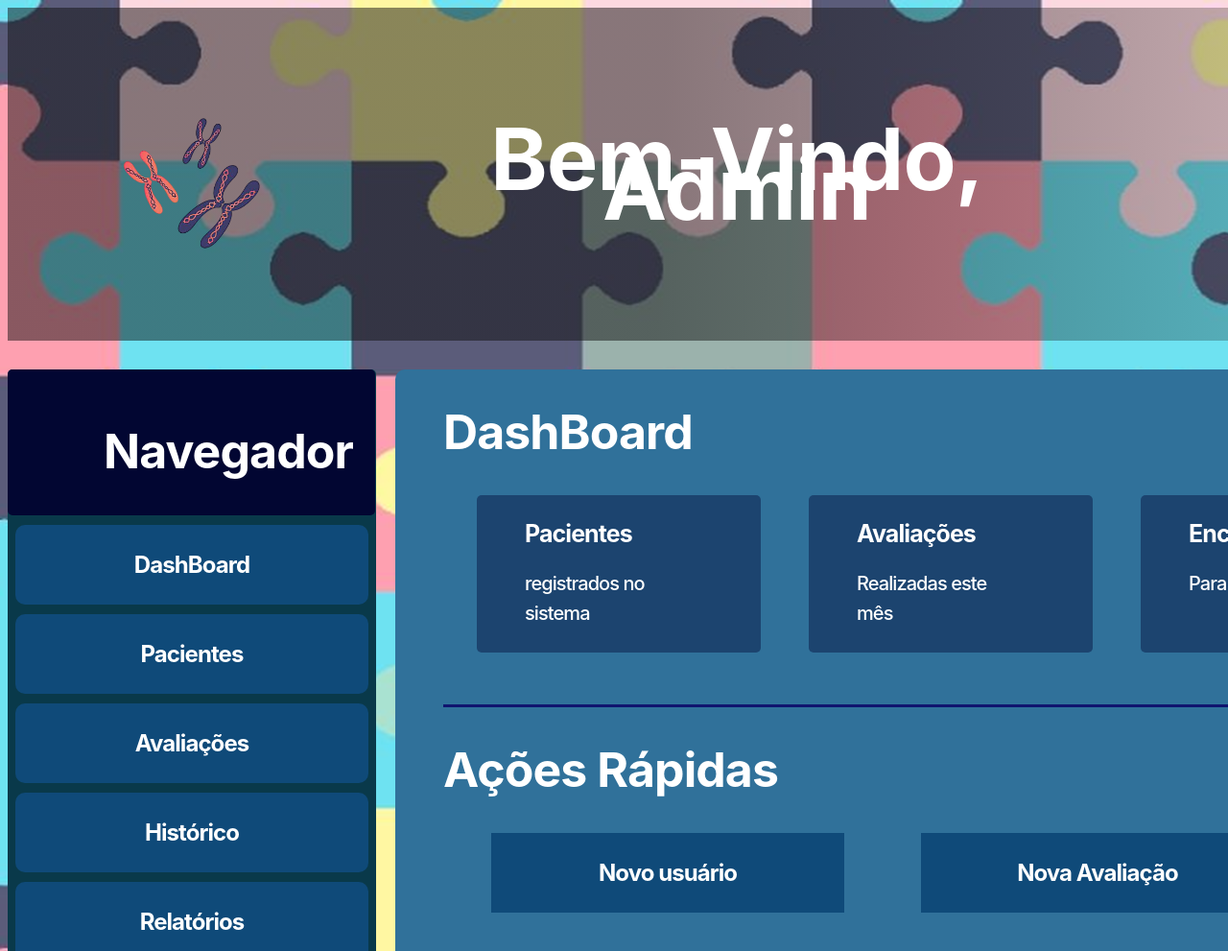
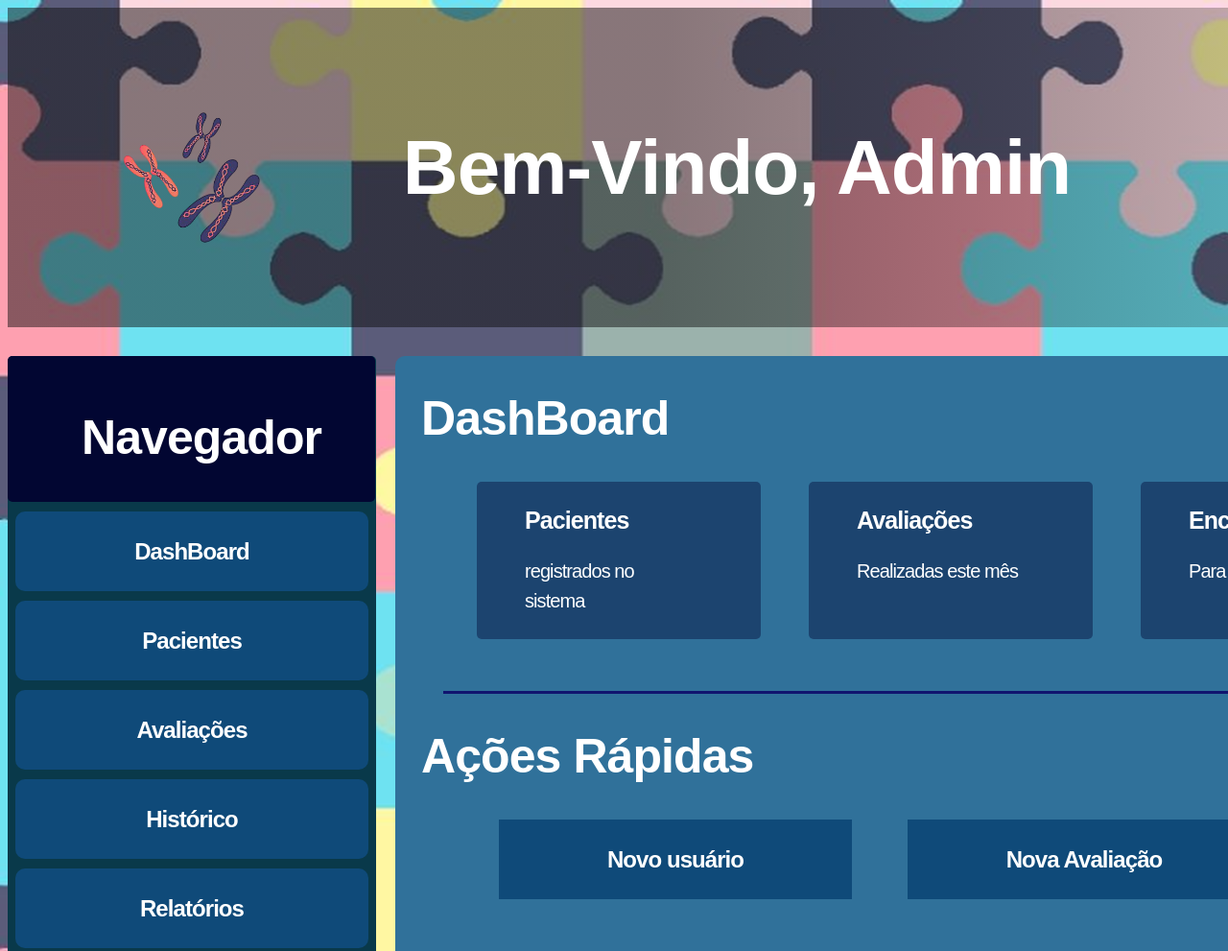
Before and after one commit to gabamaral13/extension-pucpr, a plain HTML site: page frontend/html/paginas medico/dashboard_medico.html in a window 1280 px wide. Shown: the top 991 px of the page at 96% size. Drawn offline with Linux system fonts and the light colour scheme.

Commit message:
atualização - CSS

```diff
--- a/frontend/css/loginstyle.css
+++ b/frontend/css/loginstyle.css
@@ -25,6 +25,7 @@ h1 {
   justify-content: flex-end;
   align-items: center;
   flex-shrink: 0;
+  font-family: Arial, Helvetica, sans-serif;
 }
 
 button {
@@ -36,7 +37,7 @@ button {
 
   color: #fff;
   text-align: center;
-  font-family: Inter;
+  font-family: Arial, Helvetica, sans-serif;
   font-size: 31px;
   font-style: normal;
   font-weight: 700;
@@ -97,7 +98,7 @@ button {
 
   color: black;
   text-align: center;
-  font-family: Inter;
+  font-family: Arial, Helvetica, sans-serif;
   font-size: 20px;
   font-style: normal;
   font-weight: 700;
@@ -116,7 +117,7 @@ button {
 
   color: #000000;
   text-align: center;
-  font-family: Inter;
+  font-family: Arial, Helvetica, sans-serif;
   font-size: 64px;
   font-style: normal;
   font-weight: 700;
--- a/frontend/css/paginas medico/avaliacao_medico.css
+++ b/frontend/css/paginas medico/avaliacao_medico.css
@@ -16,8 +16,8 @@ h1 {
 
   color: #fff;
   text-align: center;
-  font-family: Inter;
-  font-size: 90px;
+  font-family: Arial, Helvetica, sans-serif;
+  font-size: 80px;
   font-style: normal;
   font-weight: 700;
   line-height: 31.01px; /* 129.208% */
@@ -26,7 +26,7 @@ h1 {
 
 h3 {
   color: #fff;
-  font-family: Inter;
+  font-family: Arial, Helvetica, sans-serif;
   font-size: 50px;
   font-style: normal;
   font-weight: 700;
@@ -40,7 +40,7 @@ h3 {
 h5 {
   height: 10px;
   color: #fff;
-  font-family: Inter;
+  font-family: Arial, Helvetica, sans-serif;
   font-size: 25px;
   font-style: normal;
   font-weight: 700;
@@ -64,7 +64,7 @@ a {
 
 p {
   color: #fff;
-  font-family: Inter;
+  font-family: Arial, Helvetica, sans-serif;
   font-size: 20px;
   font-style: normal;
   font-weight: 500;
@@ -127,7 +127,7 @@ p {
   cursor: pointer;
 
   color: #fff;
-  font-family: Inter;
+  font-family: Arial, Helvetica, sans-serif;
   font-size: 24px;
   font-style: normal;
   font-weight: 700;
--- a/frontend/css/paginas medico/cadastrouser.css
+++ b/frontend/css/paginas medico/cadastrouser.css
@@ -26,11 +26,12 @@ h1 {
   align-items: center;
   flex-shrink: 0;
   margin-left: 167px;
+  font-family: Arial, Helvetica, sans-serif;
 }
 
 h5 {
   color: #000;
-  font-family: Inter;
+  font-family: Arial, Helvetica, sans-serif;
   font-size: 20px;
   font-style: normal;
   font-weight: 700;
@@ -49,7 +50,7 @@ button {
 
   color: #fff;
   text-align: center;
-  font-family: Inter;
+  font-family: Arial, Helvetica, sans-serif;
   font-size: 31px;
   font-style: normal;
   font-weight: 700;
@@ -61,7 +62,7 @@ button {
   outline: none;
 }
 
-.botao_cadastro {
+.botao_cadastrar {
   display: flex;
   width: 258.83px;
   height: 104px;
@@ -76,7 +77,7 @@ button {
   cursor: pointer;
 }
 
-.botao_cadastro:hover {
+.botao_cadastrar:hover {
   background: rgb(8, 102, 102);
 }
 
@@ -108,7 +109,7 @@ button {
 
   color: black;
   text-align: center;
-  font-family: Inter;
+  font-family: Arial, Helvetica, sans-serif;
   font-size: 17px;
   font-style: normal;
   font-weight: 700;
@@ -127,7 +128,7 @@ button {
 
   color: #000000;
   text-align: center;
-  font-family: Inter;
+  font-family: Arial, Helvetica, sans-serif;
   font-size: 64px;
   font-style: normal;
   font-weight: 700;
--- a/frontend/css/paginas medico/dashboard_medico.css
+++ b/frontend/css/paginas medico/dashboard_medico.css
@@ -27,8 +27,8 @@ h1 {
 
   color: #fff;
   text-align: center;
-  font-family: Inter;
-  font-size: 90px;
+  font-family: Arial, Helvetica, sans-serif;
+  font-size: 80px;
   font-style: normal;
   font-weight: 700;
   line-height: 31.01px; /* 129.208% */
@@ -37,20 +37,20 @@ h1 {
 
 h3 {
   color: #fff;
-  font-family: Inter;
+  font-family: Arial, Helvetica, sans-serif;
   font-size: 50px;
   font-style: normal;
   font-weight: 700;
   line-height: 31.01px; /* 129.208% */
   letter-spacing: -0.93px;
   padding-right: 1000px;
-  margin-left: 50px;
+  margin-left: 27px;
 }
 
 h5 {
   height: 10px;
   color: #fff;
-  font-family: Inter;
+  font-family: Arial, Helvetica, sans-serif;
   font-size: 25px;
   font-style: normal;
   font-weight: 700;
@@ -73,7 +73,7 @@ a {
 
 p {
   color: #fff;
-  font-family: Inter;
+  font-family: Arial, Helvetica, sans-serif;
   font-size: 20px;
   font-style: normal;
   font-weight: 500;
@@ -138,7 +138,7 @@ p {
   cursor: pointer;
 
   color: #fff;
-  font-family: Inter;
+  font-family: Arial, Helvetica, sans-serif;
   font-size: 24px;
   font-style: normal;
   font-weight: 700;
@@ -228,13 +228,18 @@ p {
 
   color: #fff;
   text-align: center;
-  font-family: Inter;
+  font-family: Arial, Helvetica, sans-serif;
   font-size: 24px;
   font-style: normal;
   font-weight: 700;
   line-height: 31.01px; /* 129.208% */
   letter-spacing: -0.93px;
   margin-left: 50px;
+  cursor: pointer;
+}
+
+.novo_user:hover {
+  background: #10146f;
 }
 
 .nova_avaliacao {
@@ -247,13 +252,18 @@ p {
 
   color: #fff;
   text-align: center;
-  font-family: Inter;
+  font-family: Arial, Helvetica, sans-serif;
   font-size: 24px;
   font-style: normal;
   font-weight: 700;
   line-height: 31.01px; /* 129.208% */
   letter-spacing: -0.93px;
-  margin-left: 80px;
+  margin-left: 100px;
+  cursor: pointer;
+}
+
+.nova_avaliacao:hover {
+  background: #10146f;
 }
 
 .novo_relatorio {
@@ -266,13 +276,18 @@ p {
 
   color: #fff;
   text-align: center;
-  font-family: Inter;
+  font-family: Arial, Helvetica, sans-serif;
   font-size: 24px;
   font-style: normal;
   font-weight: 700;
   line-height: 31.01px; /* 129.208% */
   letter-spacing: -0.93px;
-  margin-left: 80px;
+  margin-left: 170px;
+  cursor: pointer;
+}
+
+.novo_relatorio:hover {
+  background: #10146f;
 }
 
 .sistema {
--- a/frontend/css/paginas medico/historico_medico.css
+++ b/frontend/css/paginas medico/historico_medico.css
@@ -27,8 +27,8 @@ h1 {
 
   color: #fff;
   text-align: center;
-  font-family: Inter;
-  font-size: 90px;
+  font-family: Arial, Helvetica, sans-serif;
+  font-size: 80px;
   font-style: normal;
   font-weight: 700;
   line-height: 31.01px; /* 129.208% */
@@ -37,7 +37,7 @@ h1 {
 
 h3 {
   color: #fff;
-  font-family: Inter;
+  font-family: Arial, Helvetica, sans-serif;
   font-size: 50px;
   font-style: normal;
   font-weight: 700;
@@ -50,7 +50,7 @@ h3 {
 h5 {
   height: 10px;
   color: #fff;
-  font-family: Inter;
+  font-family: Arial, Helvetica, sans-serif;
   font-size: 25px;
   font-style: normal;
   font-weight: 700;
@@ -74,7 +74,7 @@ a {
 
 p {
   color: #fff;
-  font-family: Inter;
+  font-family: Arial, Helvetica, sans-serif;
   font-size: 20px;
   font-style: normal;
   font-weight: 500;
@@ -94,7 +94,7 @@ button {
 
   color: #fff;
   text-align: center;
-  font-family: Inter;
+  font-family: Arial, Helvetica, sans-serif;
   font-size: 31px;
   font-style: normal;
   font-weight: 700;
@@ -169,7 +169,7 @@ button {
   cursor: pointer;
 
   color: #fff;
-  font-family: Inter;
+  font-family: Arial, Helvetica, sans-serif;
   font-size: 24px;
   font-style: normal;
   font-weight: 700;
--- a/frontend/css/paginas medico/pacientes_medico.css
+++ b/frontend/css/paginas medico/pacientes_medico.css
@@ -16,8 +16,8 @@ h1 {
 
   color: #fff;
   text-align: center;
-  font-family: Inter;
-  font-size: 90px;
+  font-family: Arial, Helvetica, sans-serif;
+  font-size: 80px;
   font-style: normal;
   font-weight: 700;
   line-height: 31.01px; /* 129.208% */
@@ -26,7 +26,7 @@ h1 {
 
 h3 {
   color: #fff;
-  font-family: Inter;
+  font-family: Arial, Helvetica, sans-serif;
   font-size: 50px;
   font-style: normal;
   font-weight: 700;
@@ -40,7 +40,7 @@ h3 {
 h5 {
   height: 10px;
   color: #fff;
-  font-family: Inter;
+  font-family: Arial, Helvetica, sans-serif;
   font-size: 25px;
   font-style: normal;
   font-weight: 700;
@@ -64,7 +64,7 @@ a {
 
 p {
   color: #fff;
-  font-family: Inter;
+  font-family: Arial, Helvetica, sans-serif;
   font-size: 20px;
   font-style: normal;
   font-weight: 500;
@@ -127,7 +127,7 @@ p {
   cursor: pointer;
 
   color: #fff;
-  font-family: Inter;
+  font-family: Arial, Helvetica, sans-serif;
   font-size: 24px;
   font-style: normal;
   font-weight: 700;
--- a/frontend/css/paginas medico/relatorios_medico.css
+++ b/frontend/css/paginas medico/relatorios_medico.css
@@ -16,8 +16,8 @@ h1 {
 
   color: #fff;
   text-align: center;
-  font-family: Inter;
-  font-size: 90px;
+  font-family: Arial, Helvetica, sans-serif;
+  font-size: 80px;
   font-style: normal;
   font-weight: 700;
   line-height: 31.01px; /* 129.208% */
@@ -26,7 +26,7 @@ h1 {
 
 h3 {
   color: #fff;
-  font-family: Inter;
+  font-family: Arial, Helvetica, sans-serif;
   font-size: 50px;
   font-style: normal;
   font-weight: 700;
@@ -39,7 +39,7 @@ h3 {
 h5 {
   height: 10px;
   color: #fff;
-  font-family: Inter;
+  font-family: Arial, Helvetica, sans-serif;
   font-size: 25px;
   font-style: normal;
   font-weight: 700;
@@ -64,7 +64,7 @@ a {
 
 p {
   color: #fff;
-  font-family: Inter;
+  font-family: Arial, Helvetica, sans-serif;
   font-size: 20px;
   font-style: normal;
   font-weight: 500;
@@ -84,7 +84,7 @@ button {
 
   color: #fff;
   text-align: center;
-  font-family: Inter;
+  font-family: Arial, Helvetica, sans-serif;
   font-size: 31px;
   font-style: normal;
   font-weight: 700;
@@ -158,7 +158,7 @@ button {
   cursor: pointer;
 
   color: #fff;
-  font-family: Inter;
+  font-family: Arial, Helvetica, sans-serif;
   font-size: 24px;
   font-style: normal;
   font-weight: 700;
--- a/frontend/css/paginas medico/usuarios_medico.css
+++ b/frontend/css/paginas medico/usuarios_medico.css
@@ -16,8 +16,8 @@ h1 {
 
   color: #fff;
   text-align: center;
-  font-family: Inter;
-  font-size: 90px;
+  font-family: Arial, Helvetica, sans-serif;
+  font-size: 80px;
   font-style: normal;
   font-weight: 700;
   line-height: 31.01px; /* 129.208% */
@@ -26,7 +26,7 @@ h1 {
 
 h3 {
   color: #fff;
-  font-family: Inter;
+  font-family: Arial, Helvetica, sans-serif;
   font-size: 50px;
   font-style: normal;
   font-weight: 700;
@@ -39,7 +39,7 @@ h3 {
 h5 {
   height: 10px;
   color: #fff;
-  font-family: Inter;
+  font-family: Arial, Helvetica, sans-serif;
   font-size: 25px;
   font-style: normal;
   font-weight: 700;
@@ -64,7 +64,7 @@ a {
 
 p {
   color: #fff;
-  font-family: Inter;
+  font-family: Arial, Helvetica, sans-serif;
   font-size: 20px;
   font-style: normal;
   font-weight: 500;
@@ -84,7 +84,7 @@ button {
 
   color: #fff;
   text-align: center;
-  font-family: Inter;
+  font-family: Arial, Helvetica, sans-serif;
   font-size: 31px;
   font-style: normal;
   font-weight: 700;
@@ -159,7 +159,7 @@ button {
   cursor: pointer;
 
   color: #fff;
-  font-family: Inter;
+  font-family: Arial, Helvetica, sans-serif;
   font-size: 24px;
   font-style: normal;
   font-weight: 700;
--- a/frontend/css/paginas usuario/cadastropaciente_usuario.css
+++ b/frontend/css/paginas usuario/cadastropaciente_usuario.css
@@ -30,7 +30,7 @@ h1 {
 
   color: #fff;
   text-align: center;
-  font-family: Inter;
+  font-family: Arial, Helvetica, sans-serif;
   font-size: 90px;
   font-style: normal;
   font-weight: 700;
@@ -40,7 +40,7 @@ h1 {
 
 h3 {
   color: #fff;
-  font-family: Inter;
+  font-family: Arial, Helvetica, sans-serif;
   font-size: 50px;
   font-style: normal;
   font-weight: 700;
@@ -55,7 +55,7 @@ h3 {
 h5 {
   height: 10px;
   color: #fff;
-  font-family: Inter;
+  font-family: Arial, Helvetica, sans-serif;
   font-size: 25px;
   font-style: normal;
   font-weight: 700;
@@ -77,7 +77,7 @@ a {
 
 p {
   color: #fff;
-  font-family: Inter;
+  font-family: Arial, Helvetica, sans-serif;
   font-size: 20px;
   font-style: normal;
   font-weight: 500;
@@ -97,7 +97,7 @@ button {
 
   color: #fff;
   text-align: center;
-  font-family: Inter;
+  font-family: Arial, Helvetica, sans-serif;
   font-size: 31px;
   font-style: normal;
   font-weight: 700;
@@ -116,6 +116,11 @@ button {
   border: none;
   box-shadow: none;
   outline: none;
+  cursor: pointer;
+}
+
+.botao_cadastrar:hover {
+  background: #068168;
 }
 
 .container_ {
@@ -178,6 +183,7 @@ button {
   line-height: 31.01px; /* 129.208% */
   letter-spacing: -0.93px;
   text-align: center;
+  margin-left: 8px;
   margin-top: 10px;
   border: none;
   box-shadow: none;
@@ -298,7 +304,7 @@ button {
   margin-left: 100px;
 }
 
-.infor_paciente {
+.infor_paciente input {
   width: 508px;
   height: 430px;
   justify-content: center;
@@ -307,4 +313,7 @@ button {
   border: 1px solid #fff;
   background: rgba(9, 6, 73, 0.52);
   margin-left: 40px;
+  padding-left: 228;
+
+  outline: none;
 }
--- a/frontend/css/paginas usuario/dashboard_usuario.css
+++ b/frontend/css/paginas usuario/dashboard_usuario.css
@@ -27,7 +27,7 @@ h1 {
 
   color: #fff;
   text-align: center;
-  font-family: Inter;
+  font-family: Arial, Helvetica, sans-serif;
   font-size: 90px;
   font-style: normal;
   font-weight: 700;
@@ -37,7 +37,7 @@ h1 {
 
 h3 {
   color: #fff;
-  font-family: Inter;
+  font-family: Arial, Helvetica, sans-serif;
   font-size: 50px;
   font-style: normal;
   font-weight: 700;
@@ -51,7 +51,7 @@ h3 {
 h5 {
   height: 10px;
   color: #fff;
-  font-family: Inter;
+  font-family: Arial, Helvetica, sans-serif;
   font-size: 25px;
   font-style: normal;
   font-weight: 700;
@@ -75,7 +75,7 @@ a {
 
 p {
   color: #fff;
-  font-family: Inter;
+  font-family: Arial, Helvetica, sans-serif;
   font-size: 20px;
   font-style: normal;
   font-weight: 500;
@@ -138,7 +138,7 @@ p {
   cursor: pointer;
 
   color: #fff;
-  font-family: Inter;
+  font-family: Arial, Helvetica, sans-serif;
   font-size: 24px;
   font-style: normal;
   font-weight: 700;
--- a/frontend/css/paginas usuario/pacientes_usuario.css
+++ b/frontend/css/paginas usuario/pacientes_usuario.css
@@ -27,7 +27,7 @@ h1 {
 
   color: #fff;
   text-align: center;
-  font-family: Inter;
+  font-family: Arial, Helvetica, sans-serif;
   font-size: 90px;
   font-style: normal;
   font-weight: 700;
@@ -37,7 +37,7 @@ h1 {
 
 h3 {
   color: #fff;
-  font-family: Inter;
+  font-family: Arial, Helvetica, sans-serif;
   font-size: 50px;
   font-style: normal;
   font-weight: 700;
@@ -52,7 +52,7 @@ h3 {
 h5 {
   height: 10px;
   color: #fff;
-  font-family: Inter;
+  font-family: Arial, Helvetica, sans-serif;
   font-size: 25px;
   font-style: normal;
   font-weight: 700;
@@ -70,11 +70,12 @@ a {
 
   color: #fff;
   text-align: center;
+  text-decoration: none;
 }
 
 p {
   color: #fff;
-  font-family: Inter;
+  font-family: Arial, Helvetica, sans-serif;
   font-size: 20px;
   font-style: normal;
   font-weight: 500;
@@ -94,7 +95,7 @@ button {
 
   color: #fff;
   text-align: center;
-  font-family: Inter;
+  font-family: Arial, Helvetica, sans-serif;
   font-size: 31px;
   font-style: normal;
   font-weight: 700;
@@ -114,6 +115,11 @@ button {
   border: none;
   box-shadow: none;
   outline: none;
+  cursor: pointer;
+}
+
+.botao_cadastro:hover {
+  background: #09715d;
 }
 
 .container_ {
@@ -169,13 +175,14 @@ button {
   cursor: pointer;
 
   color: #fff;
-  font-family: Inter;
+  font-family: Arial, Helvetica, sans-serif;
   font-size: 24px;
   font-style: normal;
   font-weight: 700;
   line-height: 31.01px; /* 129.208% */
   letter-spacing: -0.93px;
   text-align: center;
+  margin-left: 8px;
   margin-top: 10px;
   border: none;
   box-shadow: none;
--- a/frontend/css/paginas usuario/relatorios_usuario.css
+++ b/frontend/css/paginas usuario/relatorios_usuario.css
@@ -16,7 +16,7 @@ h1 {
 
   color: #fff;
   text-align: center;
-  font-family: Inter;
+  font-family: Arial, Helvetica, sans-serif;
   font-size: 90px;
   font-style: normal;
   font-weight: 700;
@@ -26,7 +26,7 @@ h1 {
 
 h3 {
   color: #fff;
-  font-family: Inter;
+  font-family: Arial, Helvetica, sans-serif;
   font-size: 50px;
   font-style: normal;
   font-weight: 700;
@@ -41,7 +41,7 @@ h3 {
 h5 {
   height: 10px;
   color: #fff;
-  font-family: Inter;
+  font-family: Arial, Helvetica, sans-serif;
   font-size: 25px;
   font-style: normal;
   font-weight: 700;
@@ -63,7 +63,7 @@ a {
 
 p {
   color: #fff;
-  font-family: Inter;
+  font-family: Arial, Helvetica, sans-serif;
   font-size: 20px;
   font-style: normal;
   font-weight: 500;
@@ -83,7 +83,7 @@ button {
 
   color: #fff;
   text-align: center;
-  font-family: Inter;
+  font-family: Arial, Helvetica, sans-serif;
   font-size: 31px;
   font-style: normal;
   font-weight: 700;
@@ -97,12 +97,17 @@ button {
   height: 104px;
   justify-content: center;
   align-items: center;
-  margin-left: 700px;
+  margin-left: 555px;
   margin-top: 30px;
 
   border: none;
   box-shadow: none;
   outline: none;
+  cursor: pointer;
+}
+
+.botao_imprimir:hover {
+  background: #077962;
 }
 
 .container_ {
@@ -158,7 +163,7 @@ button {
   cursor: pointer;
 
   color: #fff;
-  font-family: Inter;
+  font-family: Arial, Helvetica, sans-serif;
   font-size: 24px;
   font-style: normal;
   font-weight: 700;
@@ -166,6 +171,7 @@ button {
   letter-spacing: -0.93px;
   text-align: center;
   margin-top: 10px;
+  margin-left: 8px;
   border: none;
   box-shadow: none;
   outline: none;
--- a/frontend/css/style.css
+++ b/frontend/css/style.css
@@ -38,7 +38,7 @@ body {
 
   color: #fff;
   text-align: center;
-  font-family: Inter;
+  font-family: Arial, Helvetica, sans-serif;
   font-size: 31px;
   font-style: normal;
   font-weight: 700;
@@ -68,7 +68,7 @@ h1 {
 
   color: #f0f0f0;
   text-align: center;
-  font-family: Inter;
+  font-family: Verdana, sans-serif;
   font-size: 128px;
   font-style: normal;
   font-weight: 700;
--- a/frontend/html/paginas medico/dashboard_medico.html
+++ b/frontend/html/paginas medico/dashboard_medico.html
@@ -75,13 +75,20 @@
 
             <h3>Ações Rápidas</h3>
             <div class="acoes">
-              <button class="novo_user" type="button">Novo usuário</button
+              <a href="/frontend/html/paginas medico/cadastrousuario.html">
+                <button class="novo_user" type="button">
+                  Novo usuário
+                </button> </a
               ><br />
-              <button class="nova_avaliacao" type="button">
-                Nova Avaliação</button
+              <a href="/frontend/html/paginas medico/avaliacao_medico.html">
+                <button class="nova_avaliacao" type="button">
+                  Nova Avaliação
+                </button> </a
               ><br />
-              <button class="novo_relatorio" type="button">
-                Novo Relatório</button
+              <a href="/frontend/html/paginas medico/relatorios_medico.html">
+                <button class="novo_relatorio" type="button">
+                  Novo Relatório
+                </button> </a
               ><br />
             </div>
 
```
Also changed, not shown: frontend/html/paginas usuario/cadastropaciente_usuario.html (+7 -3 lines), frontend/html/paginas usuario/dashboard_usuario.html (+3 -3 lines), frontend/html/paginas usuario/pacientes_usuario.html (+7 -5 lines), frontend/html/paginas usuario/relatorio_usuario.html (+5 -5 lines).
